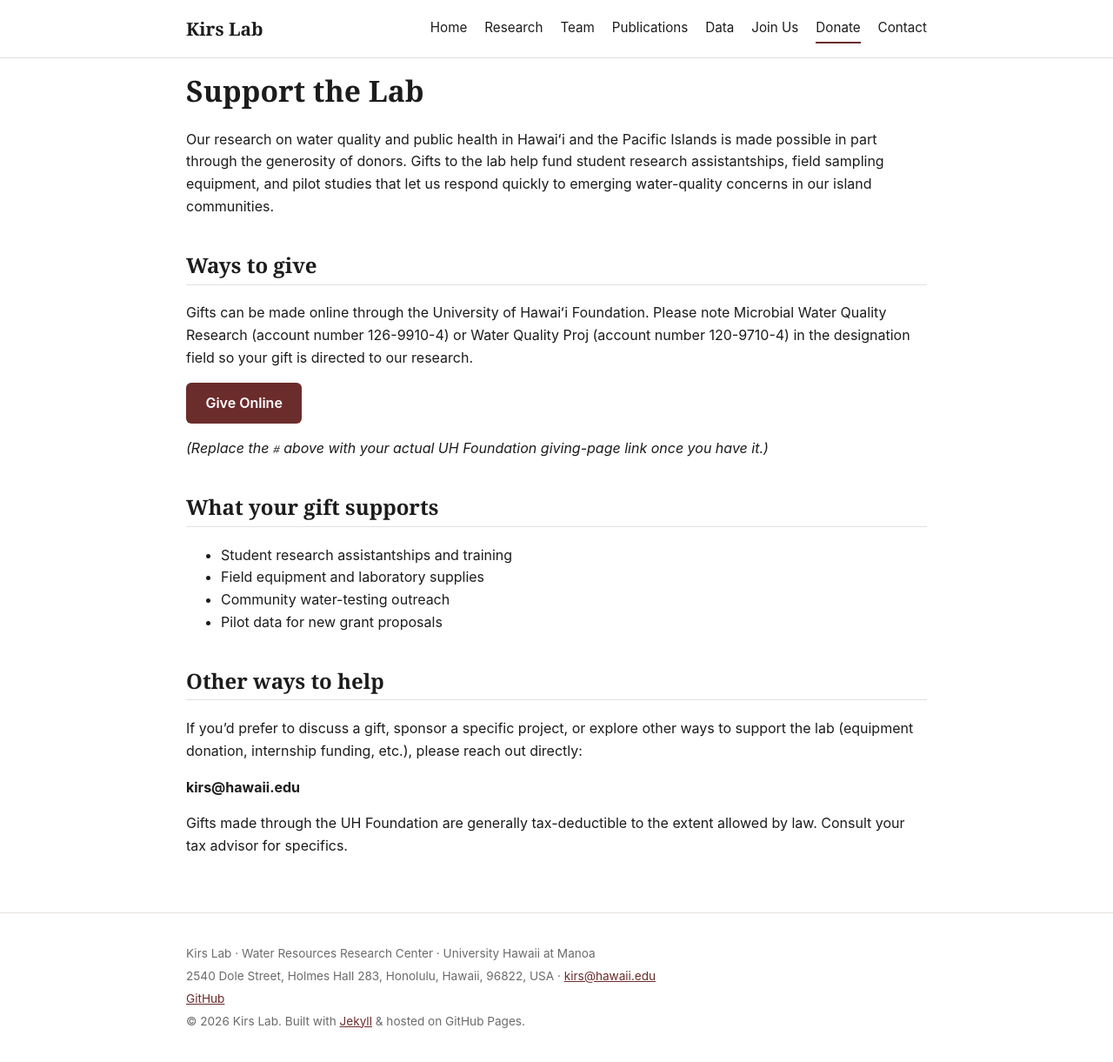
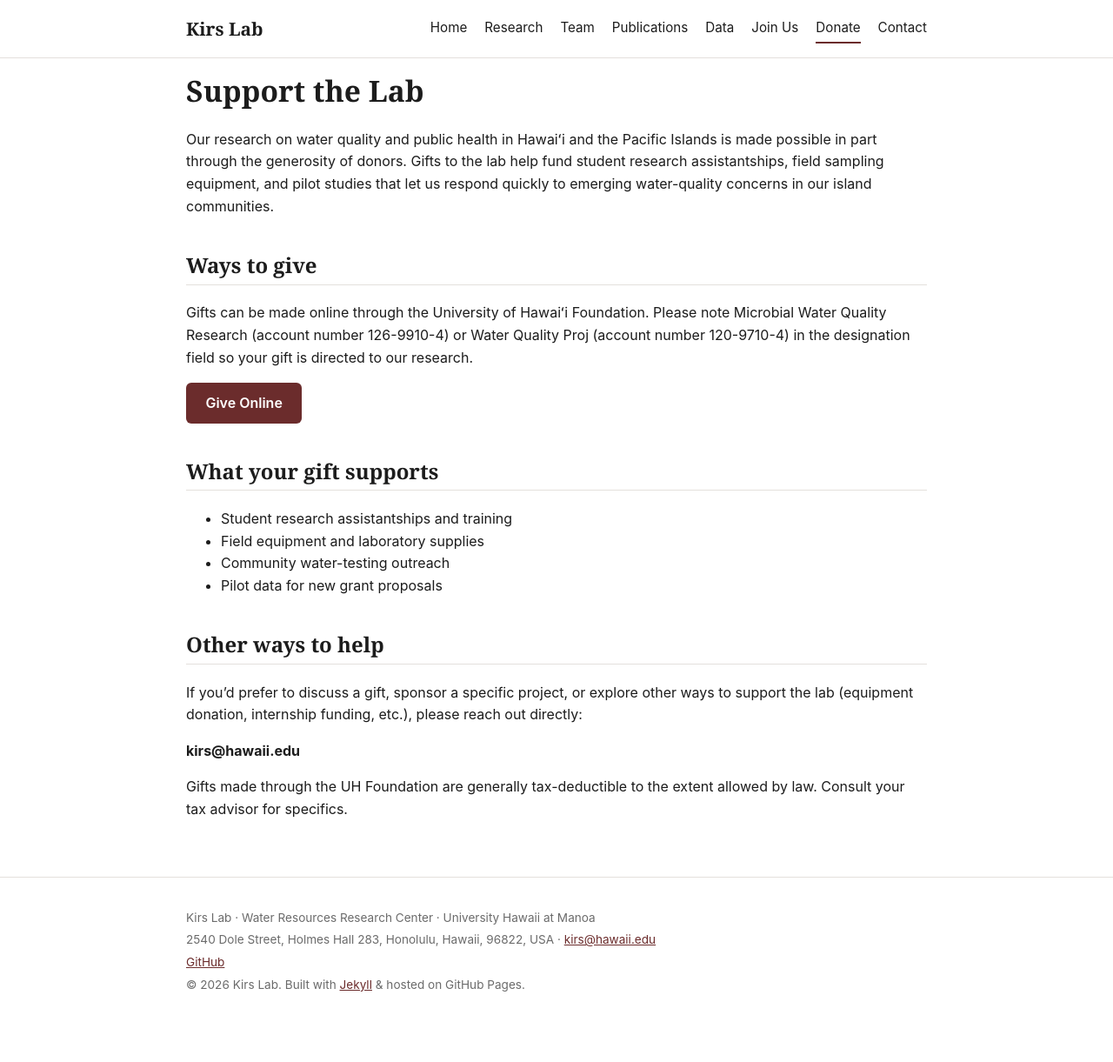
Before and after one commit to MarekKirs/marekkirs.github.io, a Jekyll site: the page built from donate.md, in a window 1280 px wide. Shown: the whole page at 87% size. Built offline with Jekyll 4.4.1, drawn with Linux system fonts in a browser that asks for light colours; after the commit the page ends 1180 px from its top, so only the background shows below that.

Commit message:
Update donate.md

```diff
--- a/donate.md
+++ b/donate.md
@@ -20,8 +20,6 @@ Gifts can be made online through the University of Hawaiʻi Foundation. Please n
   <a href="https://give.uhfoundation.org/campaigns/63435/donations/new" class="donate-button">Give Online</a>
 </p>
 
-*(Replace the `#` above with your actual UH Foundation giving-page
-link once you have it.)*
 
 ## What your gift supports
 
```
